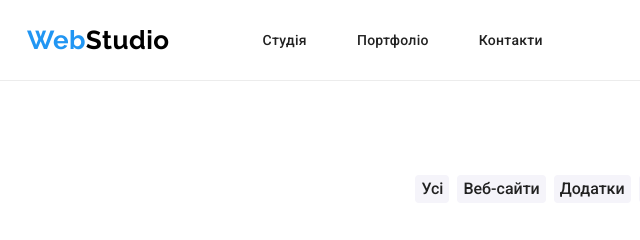
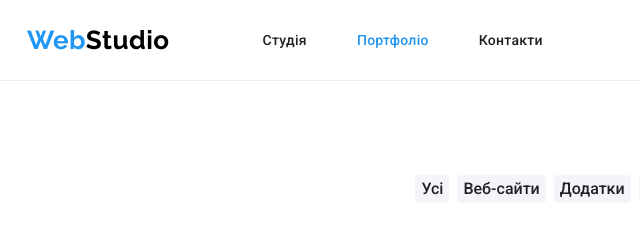
Before and after one commit to Yuliia-Danchenko/goit-markup-hw-03, a plain HTML site: page portfolio.html in a window 1280 px wide. Shown: the top 240 px of the page, 28-668 px from the left. Drawn offline with nearby package versions, Linux system fonts and the light colour scheme.

Commit message:
Баг current

```diff
--- a/portfolio.html
+++ b/portfolio.html
@@ -33,7 +33,7 @@
               <a href="./index.html" class="site-nav-link links">Студія</a>
             </li>
             <li class="site-nav-item list">
-              <a href="./portfolio.html" class="site-nav-link links">Портфоліо</a>
+              <a href="./portfolio.html" class="site-nav-link links current">Портфоліо</a>
             </li>
             <li class="site-nav-item list">
               <a href="" class="site-nav-link links">Контакти</a>
```
